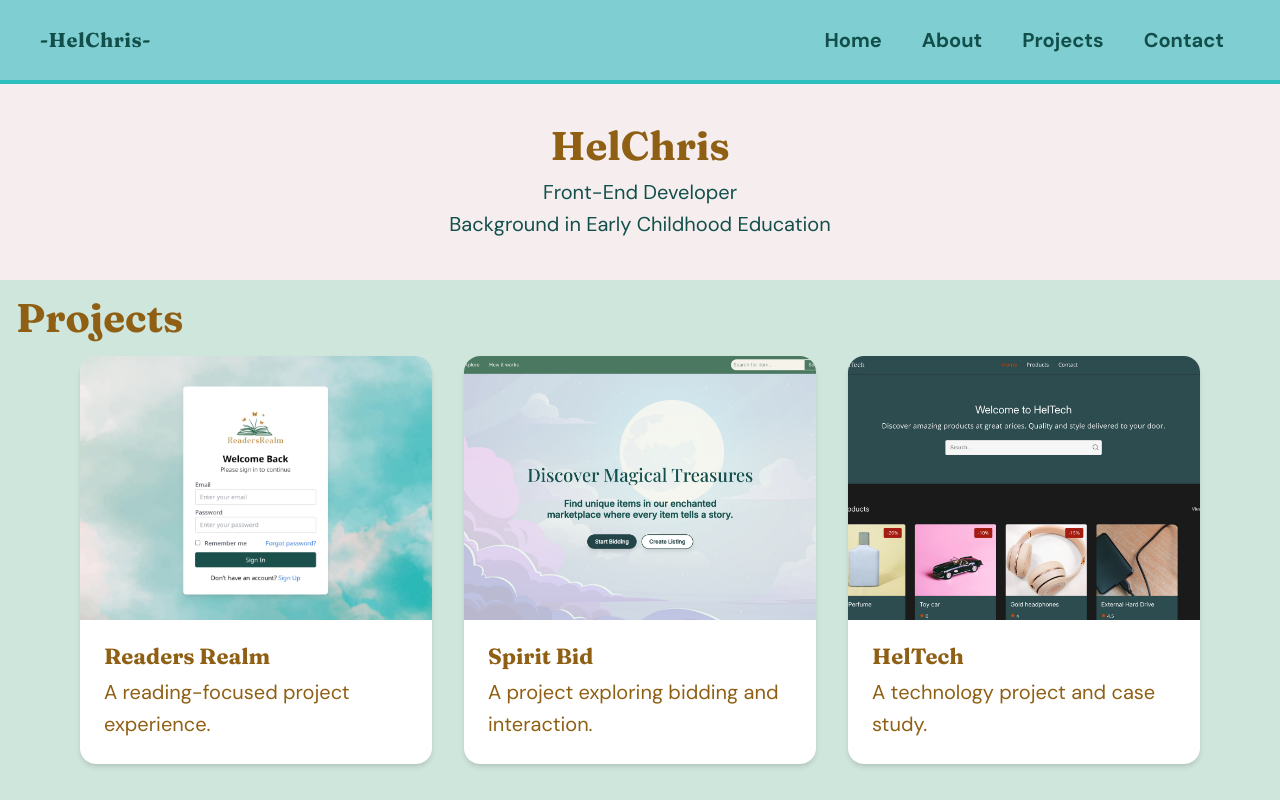
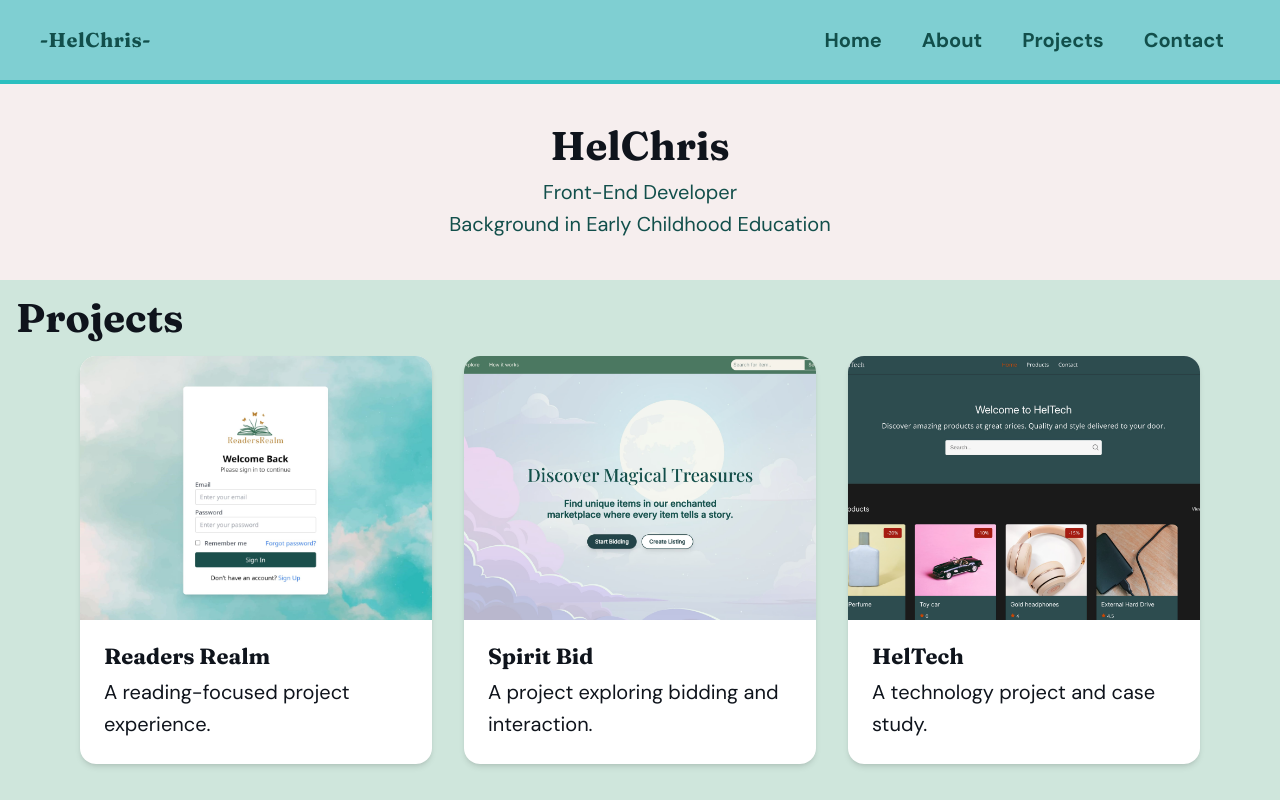
Before and after one commit to HelChris/portfolio2, a React (Vite) app: page / in a window 1280 px wide. Shown: the top 800 px of the page. Built offline with nearby package versions, Linux system fonts and the light colour scheme.

Commit message:
fix: remove gold, add ink color, clean up styling

```diff
--- a/src/components/home/AboutMe.tsx
+++ b/src/components/home/AboutMe.tsx
@@ -1,15 +1,15 @@
-const textColor = "text-teal-deep dark:text-cloud";
+const textColor = "text-teal-deep";
 
 export function AboutMe() {
   return (
     <section
       id="about"
       aria-labelledby="about-heading"
-      className=" bg-cloud px-4 py-8 sm:px-6 sm:py-10 dark:bg-teal-deep"
+      className="bg-surface px-4 py-8 sm:px-6 sm:py-10"
     >
       <div className="mx-auto max-w-4xl">
         <header className="text-center">
-          <h2 id="about-heading" className="text-h1 dark:text-black">
+          <h2 id="about-heading" className="text-h1">
             HelChris
           </h2>
           <p className={`mt-2 text-body italic ${textColor}`}>Front-End Developer</p>
--- a/src/components/home/Contact.tsx
+++ b/src/components/home/Contact.tsx
@@ -46,7 +46,7 @@ export function Contact() {
             target="_blank"
             rel="noreferrer"
             aria-label={`Visit my ${label} profile`}
-            className="inline-flex rounded-lg focus-visible:outline-3 focus-visible:outline-offset-3 focus-visible:outline-gold"
+            className="inline-flex rounded-lg focus-visible:outline-3 focus-visible:outline-offset-3 focus-visible:outline-focus"
           >
             <img src={icon} alt={`${label} profile`} width="96" height="96" />
           </a>
--- a/src/components/interface/Navigation.tsx
+++ b/src/components/interface/Navigation.tsx
@@ -63,7 +63,7 @@ export function Navigation({ orientation = 'horizontal', onNavigate, ariaLabel }
                                 [
                                     'inline-flex min-h-10 rounded-full items-center px-4 py-2 font-bold text-teal-deep no-underline transition-colors duration-200',
                                     'hover:bg-teal-bright hover:text-teal-deep',
-                                    'focus-visible:outline-3 focus-visible:outline-offset-3 focus-visible:outline-gold',
+                                    'focus-visible:outline-3 focus-visible:outline-offset-3 focus-visible:outline-focus',
                                     isActive ? 'rounded-full text-teal-deep' : '',
                                 ].join(' ')
                             }
--- a/src/components/layout/Footer.tsx
+++ b/src/components/layout/Footer.tsx
@@ -4,7 +4,7 @@ export function Footer() {
 	return (
 		<footer className="flex flex-col gap-4 border-t-4 border-teal-bright bg-teal-soft px-4 py-4 sm:flex-row sm:items-center sm:justify-between sm:gap-8 sm:px-10">
 			<Link
-				className="font-heading text-xl font-extrabold tracking-wide text-teal-deep active:underline outline-offset-4 focus-visible:outline-3 focus-visible:outline-gold"
+				className="font-heading text-xl font-extrabold tracking-wide text-teal-deep active:underline outline-offset-4 focus-visible:outline-3 focus-visible:outline-focus"
 				to="/#top-navigation"
 			>
 				HelChris
--- a/src/components/layout/Header.tsx
+++ b/src/components/layout/Header.tsx
@@ -5,7 +5,7 @@ export function Header() {
 	return (
 		<header className="site-header flex flex-row flex-nowrap items-center justify-between gap-8 border-b-4 border-teal-bright bg-teal-soft px-10 py-4">
 			<Link
-				className="font-heading text-xl font-extrabold tracking-wide text-teal-deep active:underline outline-offset-4 focus-visible:outline-3 focus-visible:outline-gold"
+				className="font-heading text-xl font-extrabold tracking-wide text-teal-deep active:underline outline-offset-4 focus-visible:outline-3 focus-visible:outline-focus"
 				to="/"
 			>
 				-HelChris-
--- a/src/styles/index.css
+++ b/src/styles/index.css
@@ -100,7 +100,7 @@
         }
 
         .site-navigation__toggle:focus-visible {
-            outline: 3px solid var(--color-gold);
+            outline: 3px solid var(--color-focus);
             outline-offset: 3px;
         }
 
@@ -190,14 +190,6 @@
             }
         }
 
-        .card {
-            border: 1px solid var(--color-teal-soft);
-            border-radius: 8px;
-            padding: 16px;
-            background-color: var(--color-surface);
-            transition: border-color 0.3s ease;
-        }
-
         .button {
             display: inline-flex;
             min-height: 40px;
@@ -218,7 +210,7 @@
         }
 
         .button:focus-visible {
-            outline: 3px solid var(--color-gold);
+            outline: 3px solid var(--color-focus);
             outline-offset: 3px;
         }
 
--- a/src/styles/tokens.css
+++ b/src/styles/tokens.css
@@ -4,17 +4,15 @@
     --color-teal-bright: #2bbfbf;
     --color-teal-soft: #7fcfd2;
     --color-mint: #cfe6dc;
-    --color-peach: #f8d5c8;
     --color-cloud: #f6eeee;
-    --color-gold: #b07a24;
-    --color-gold-text: #8f5f14;
+    --color-ink: #0F141C;
 
     /* Semantic colors */
     --color-background: var(--color-cloud);
     --color-surface: var(--color-cloud);
-    --color-text: var(--color-gold-text);
+    --color-text: var(--color-ink);
+    --color-focus: var(--color-ink);
     --color-link: var(--color-teal-deep);
-    --color-button-text: var(--color-cloud);
     --color-projects-background: var(--color-mint);
     --color-card-background: #ffffff;
 
@@ -55,17 +53,14 @@
   :root {
     color-scheme: dark;
     --color-teal-deep: #d9f3ef;
-    --color-teal-bright: #1f6f6a;
     --color-teal-soft: #245452;
-    --color-cloud: #162321;
-    --color-gold: #f1c978;
-    --color-gold-text: #f1d99d;
-    --color-background: #101a19;
-    --color-surface: #1d302d;
-    --color-text: #f1d99d;
-    --color-link: #d9f3ef;
-    --color-button-text: var(--color-teal-deep);
-    --color-projects-background: var(--color-teal-soft);
-    --color-card-background: var(--color-background);
+    --color-ink: #f6eeee;
+    --color-background: #0F141C;
+    --color-surface: #162321;
+    --color-text: var(--color-ink);
+    --color-focus: var(--color-teal-bright);
+    --color-link: var(--color-teal-soft);
+    --color-projects-background: #245452;
+    --color-card-background: #162321;
   }
 }
```
